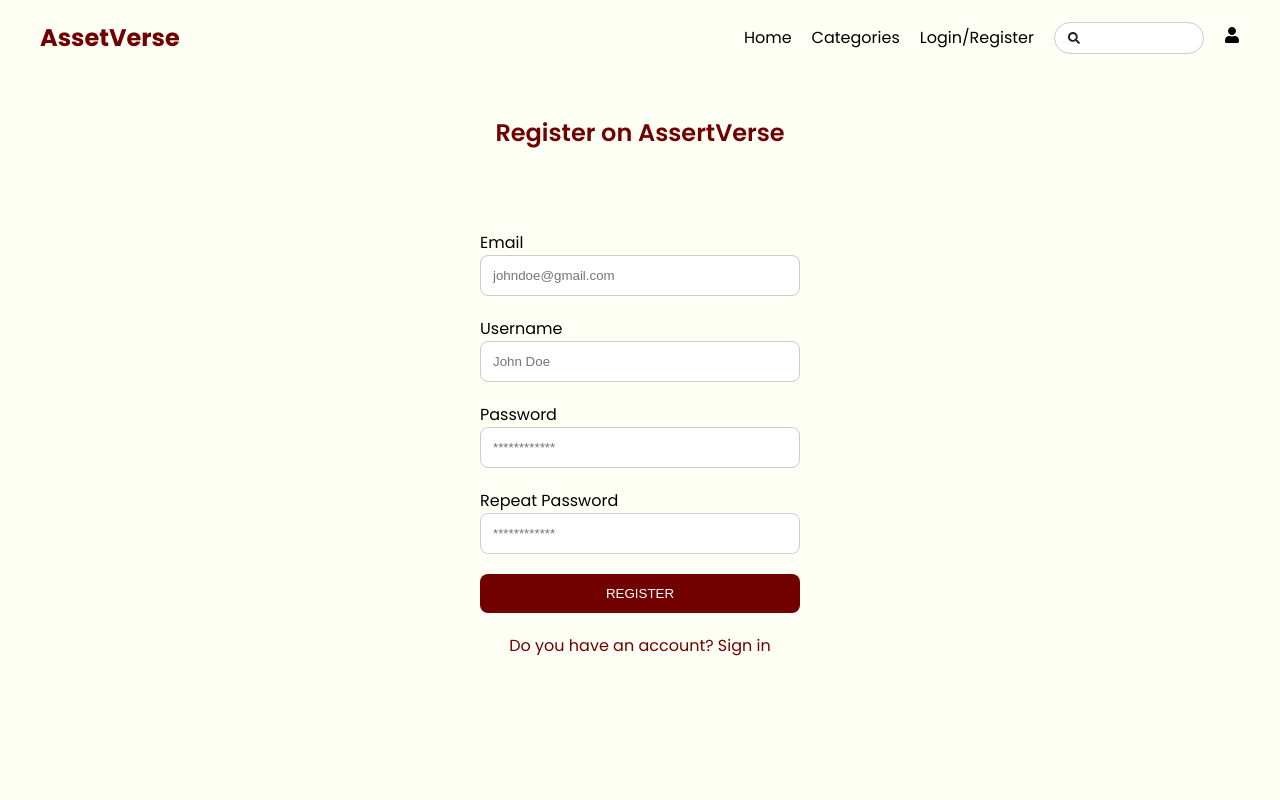
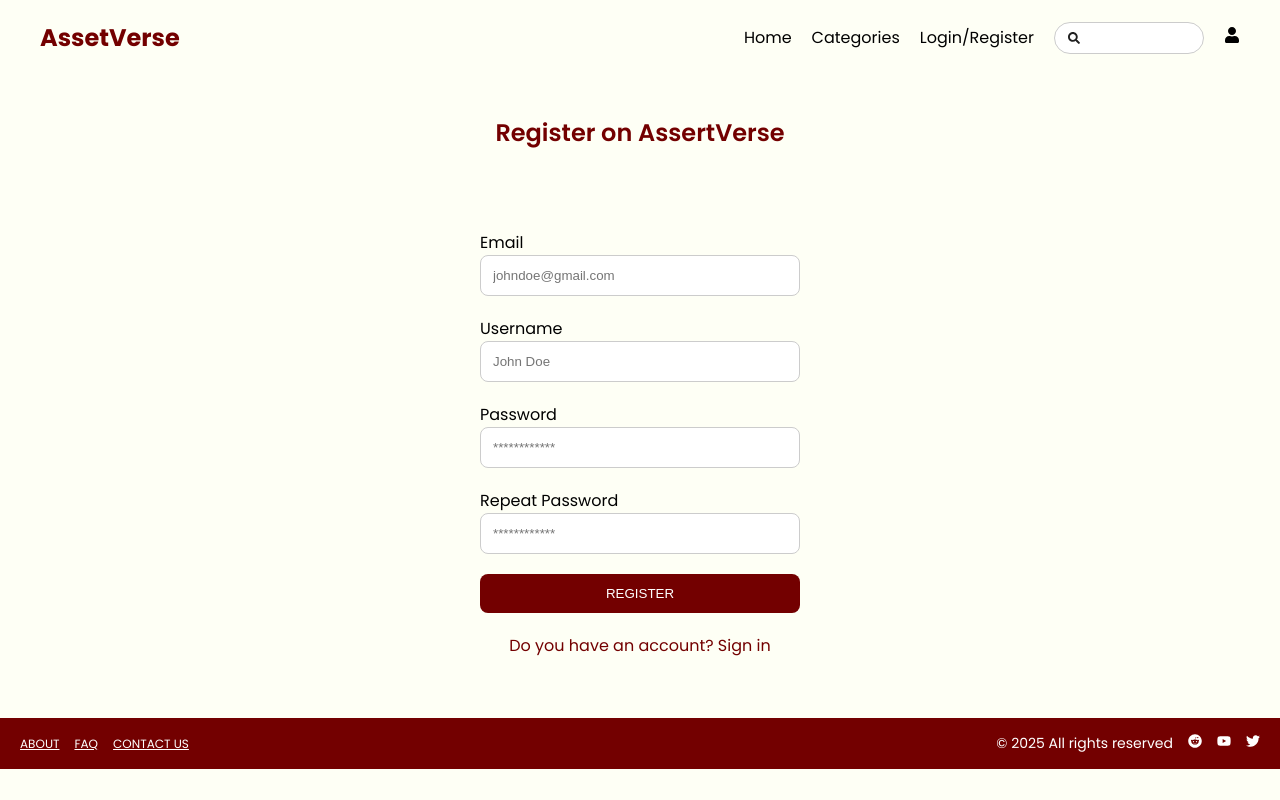
Before and after one commit to alexvalmu/assetVerse, a React (Create React App) app in the folder frontend/: page /register in a window 1280 px wide. Built offline with nearby package versions, Linux system fonts and the light colour scheme.

Commit message:
solo falta arreglar menu hamburguesa

```diff
--- a/frontend/src/App.js
+++ b/frontend/src/App.js
@@ -19,6 +19,7 @@ function App() {
           <Route path='/register' element={<Register />} />
         </Routes>
       </div>
+      <Footer />
     </Router>
     <ToastContainer />
     </>
--- a/frontend/src/components/Footer.jsx
+++ b/frontend/src/components/Footer.jsx
@@ -1,15 +1,20 @@
 import { Link } from 'react-router-dom';
+import { FaYoutube, FaTwitter, FaReddit } from 'react-icons/fa';
 
 function Footer() {
   return (
-    <footer>
-      <div className="footer-content">
-        <p>&copy; {new Date().getFullYear()}All rights reserved.</p>
-        <nav>
-          <Link to="/privacy-policy">About</Link>
-          <Link to="/terms-of-service">FAQ</Link>
-          <Link to="/contact">Contact Us</Link>
-        </nav>
+    <footer className="footer">
+      <div className="footer-links">
+        <Link to="/about">ABOUT</Link>
+        <Link to="/faq">FAQ</Link>
+        <Link to="/contact">CONTACT US</Link>
+      </div>
+
+      <div className="footer-icons">
+        <p>&copy; {new Date().getFullYear()} All rights reserved</p>
+        <a href="https://www.reddit.com" target="_blank" rel="noopener noreferrer"><FaReddit /></a>
+        <a href="https://www.youtube.com" target="_blank" rel="noopener noreferrer"><FaYoutube /></a>
+        <a href="https://www.twitter.com" target="_blank" rel="noopener noreferrer"><FaTwitter /></a>
       </div>
     </footer>
   );
--- a/frontend/src/index.css
+++ b/frontend/src/index.css
@@ -202,14 +202,35 @@ form{
 footer {
   background-color: #730000;
   color: white;
-  padding: 20px 0;
-  text-align: center;
-  margin-top: 40px;
-  >a {
-    color: white;
-    margin: 0 10px;
-    &:hover {
+  padding: 15px 20px;
+  display: flex;
+  justify-content: space-between;
+  align-items: center;
+  font-size: 14px;
+
+  .footer-links {
+    display: flex;
+    align-items: center;
+    gap: 15px;
+    a{
+      color: white;
       text-decoration: underline;
+      font-size: 12px;
+      &:hover {
+        text-decoration: underline;
+      }
+    }
+  }
+
+  .footer-icons{
+    display: flex;
+    align-items: center;
+    gap: 15px;
+    a,p{
+      color: white;
+      &:hover {
+        color: #FEFFF5;
+      }
     }
   }
 }
```
